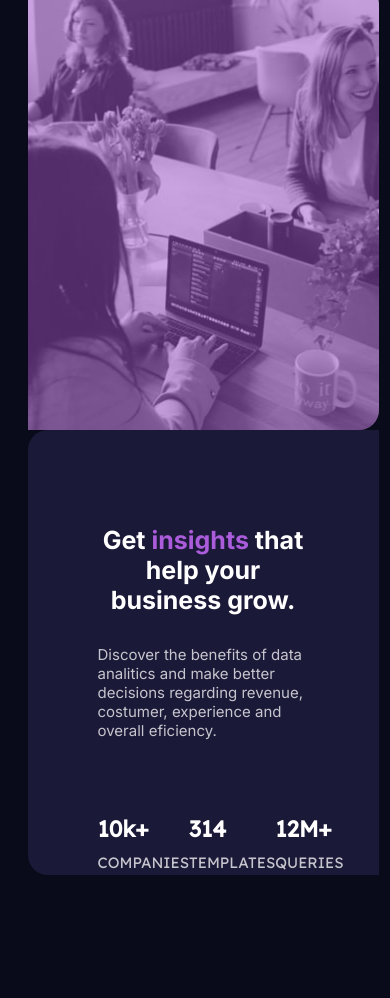
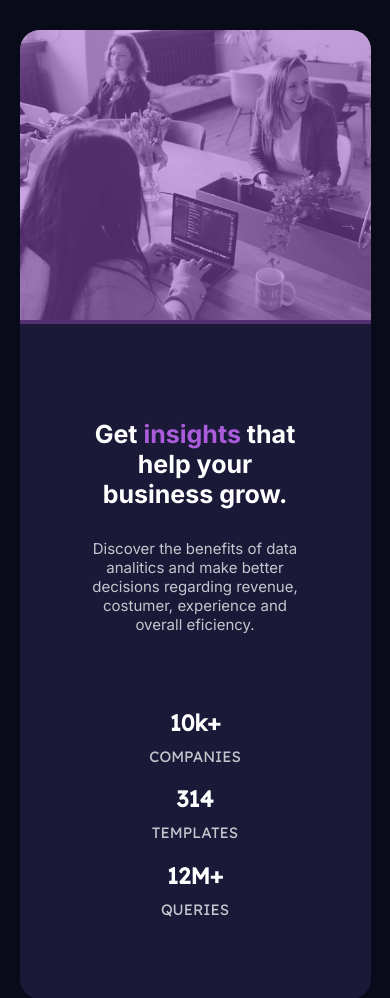
Before and after one commit to judgonzalezar/Reto, a plain HTML site: page index.html in a window 390 px wide. Before the commit the page ends 952 px from the top, so only its background shows below. Drawn offline with Linux system fonts and the light colour scheme.

Commit message:
Ajuste movile

```diff
--- a/css/style.css
+++ b/css/style.css
@@ -1,19 +1,21 @@
 body{
     background:hsl(233, 47%, 7%);
     height: 100vh;
-    overflow: hidden;
+    overflow-x: hidden;
     display:flex;
     width: 100%;
     justify-content: center;
     align-items: center;
     font-family: 'Inter', sans-serif;
     font-size: 15px;
+    margin: 0px;
 
 }
 
 
 .main_container{
     display: flex;
+    flex-wrap: wrap;
     max-width: 1140px;
     max-height: 445px;
     margin: 0 auto;
@@ -112,7 +114,10 @@ body{
 
 @media(max-width:1020px){
 
-
+    body{
+        height: initial;
+        padding: 30px 0;
+    }
 
     .title{
     padding-top: 15px;
@@ -124,6 +129,7 @@ body{
         text-align: center;
     }
 
+
     .text_container_intern{
         justify-content: flex-start;
         padding: 80px 70px;
@@ -134,20 +140,46 @@ body{
     }
 
     .main_container{
-        flex-direction: column-reverse;
+       /*flex-direction: column-reverse;*/
+       height: 100%;
     }
 
     .text_container_extern, .container_image{
         width: 90%;
+        height: 100%;
     }
 
-    .image_container_intern{
+    .text_container_extern{
+        border-top-left-radius: 0px;
+        border-bottom-left-radius: 20px;
+        border-bottom-right-radius: 20px;
+    }
+
+    .container_image, .container_image img, .container_image::before{
+        border-top-left-radius: 20px;
+        border-top-right-radius: 20px;
+        border-bottom-right-radius: 0px;
+    }
+
+    .container_image img{
+        height: 100%;;
+    }
+    .container_image{
+        order: 1;
+        height: 100%;
 
     }
 
-    .block_nums{
-
+    .paragraph{
+        text-align: center;
+    }
+    .text_container_extern{
+        order:2;
     }
 
+    .block_nums{
+        flex-direction: column;
+        text-align: center;
+    }
 
 }
```
